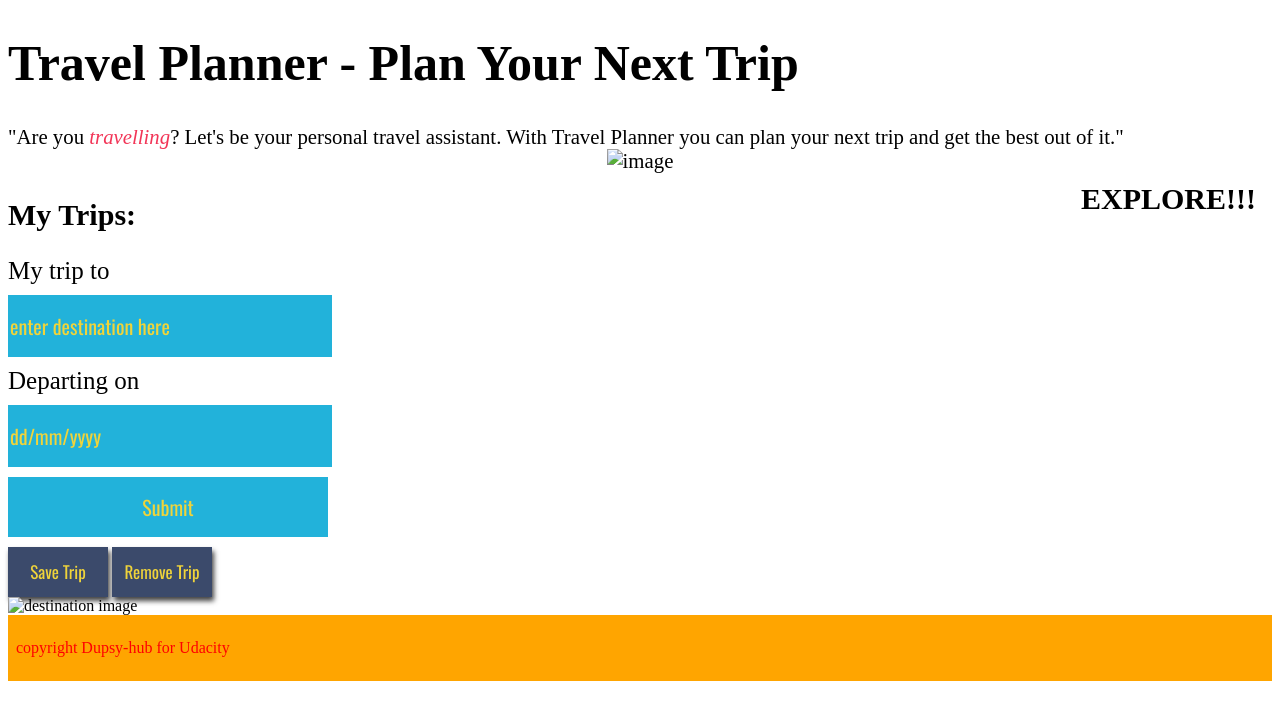
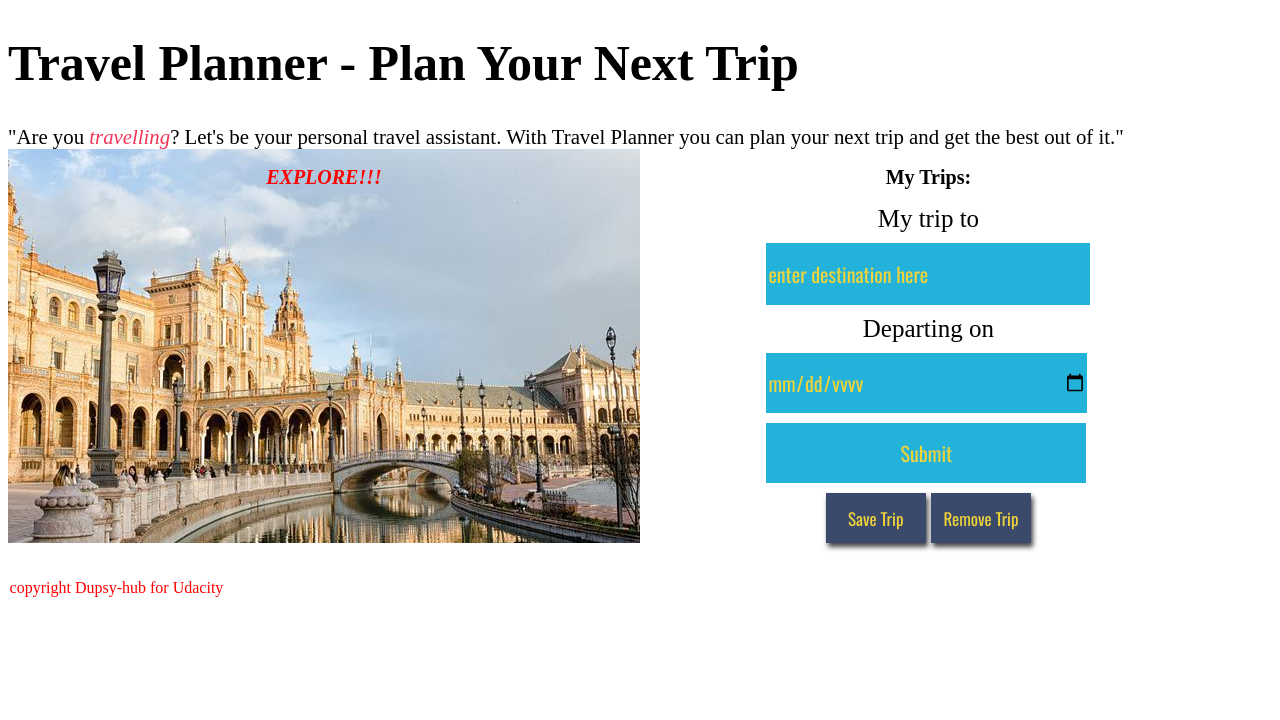
Before and after one commit to Dupsy-hub/Fend-Capstone-Travel-App, a website built with webpack: page src/client/views/index.html in a window 1280 px wide. Built offline with nearby package versions, Linux system fonts and the light colour scheme; files whose address does not match are found by name; a web font is replaced by a local one.

Commit message:
formhandler.js

```diff
--- a/package.json
+++ b/package.json
@@ -6,6 +6,7 @@
   "scripts": {
     "test": "jest",
     "start": "node src/server/server.js",
+    "dev": "nodemon src/server/server.js",
     "build-prod": "webpack --config webpack.prod.js",
     "build-dev": "webpack-dev-server --config webpack.dev.js --open"
   },
@@ -31,6 +32,7 @@
     "html-webpack-plugin": "^5.5.0",
     "mini-css-extract-plugin": "^2.6.1",
     "node-sass": "^7.0.1",
+    "nodemon": "^2.0.19",
     "optimize-css-assets-webpack-plugin": "^6.0.1",
     "sass-loader": "^13.0.2",
     "style-loader": "^3.3.1",
--- a/src/client/index.js
+++ b/src/client/index.js
@@ -1,16 +1,55 @@
-import {handleSubmit} from './js/formHandler'
-import { urlChecker } from './js/urlChecker'
+import { handleSubmit } from "./js/formHandler";
+import { urlChecker } from "./js/urlChecker";
+import architecture from "./views/media/architecture-3363159_640.jpg";
 
+import "./styles/main.scss";
+import "./styles/header.scss";
+import "./styles/footer.scss";
+import "./styles/form.scss";
 
+// document.getElementById("img").src = architecture;
+document.getElementById(
+  "left-box"
+).style.backgroundImage = `url(${architecture})`;
 
-import './styles/style.scss'
-import './styles/header.scss'
-import './styles/footer.scss'
-import './styles/form.scss'
+// Getting html elements
+const date = document.getElementById("date");
+const location = document.getElementById("location");
+const temp_high = document.getElementById("temp_high");
+const temp_low = document.getElementById("temp_low");
+const dest_pic = document.getElementById("dest_pic");
+const obj = localStorage.getItem("1");
+if (obj) {
+  const data = JSON.parse(obj);
+  date.innerHTML = data.date;
+  location.innerHTML = data.location;
+  temp_high.innerHTML = data.temp_high;
+  temp_low.innerHTML = data.temp_low;
+  dest_pic.src = data.dest_pic;
+}
 
+document.getElementById("saveButton").addEventListener("click", (e) => {
+  // Creating an object with trip details
+  const obj = {
+    date: date.innerHTML,
+    location: location.innerHTML,
+    temp_high: temp_high.innerHTML,
+    temp_low: temp_low.innerHTML,
+    dest_pic: dest_pic.src,
+  };
+  // Saving a json string of object to local storage
+  localStorage.setItem("1", JSON.stringify(obj));
+});
 
+document.getElementById("removeButton").addEventListener("click", (e) => {
+  localStorage.removeItem("1");
+  date.innerHTML = "";
+  location.innerHTML = "";
+  temp_high.innerHTML = "";
+  temp_low.innerHTML = "";
+  dest_pic.src = "";
+  document.getElementById("location").value = "";
+  document.getElementById("departure").value = "";
+});
 
-export {
-    handleSubmit,
-    urlChecker
-}
+export { handleSubmit, urlChecker };
--- a/src/client/js/formHandler.js
+++ b/src/client/js/formHandler.js
@@ -1,164 +1,97 @@
-async function handleSubmit() {
+async function handleSubmit(event) {
   // Event Listener to add function to HTML element
-    document.getElementById('submit').addEventListener('click', performAction);
+  event.preventDefault();
+  const date = document.getElementById("departure").value;
+  const location = document.getElementById("location").value;
+  console.log(date);
+  console.log(location);
+  // Convert to milisecond
+  const departureDate = new Date(date).getTime();
+  const day = 1000 * 60 * 60 * 24;
 
-    /* Function called by event listener */
-    function performAction(event) {
-        event.preventDefault();
-        const date = document.getElementById('departure').value;
-        const location = document.getElementById('location').value;
+  //   // Implement countdown logic
+  const countDownFn = () => {
+    //Get today,s date and time
+    let today = new Date().getTime();
+    // Find the differece between today and countdown date
+    let timeSpan = departureDate - today;
 
-        // countdown function to travel date
-       // https://stackabuse.com/how-to-build-a-date-countdown-with-vanilla-javascript/
+    if (timeSpan < 0) {
+      console.log("Unfortunately we have past the travel day");
+      return;
+    } else {
+      // Time calculations for days left
+      const days = Math.ceil(timeSpan / day);
+      console.log(days);
+    }
+  };
+  countDownFn();
 
-
-       let interval;
-
-       // Convert to milisecond
-       const second = 1000;
-       const minute = second * 60;
-       const hour = minute * 60;
-       const day = hour * 24;
-
-
-       const departureDate = new Date ();
-       //Setting travel date a week from current date
-       departureDate = new Date(departureDate.getTime() + 7 * day);
-
-       // Implement countdown logic
-       const countDownFn = () => {
-
-            //Get today,s date and time
-            let today =new Date().getTime();
-            // Find the differece between today and countdown date
-            let timeSpan = (departureDate - today);
-
-            if (timeSpan <= -today) {
-                console.log("Unfortunately we have past the travel day");
-                clearInterval(interval);
-                return;
-            } else if (timeSpan <= 0) {
-                console.log("Today is the travel date");
-                clearInterval(interval);
-              }  else {
-                // Time calculations for days left
-            const days = Math.floor(distance / (1000 * 60 * 60 * 24));
-
-
-
-              }
-
-        }
-
-    interval = setInterval(countDownFn, day);
-
-
-    // Get geoCoordinates from geonames
-    const geonamesCoordinates = (async() => {
-        await fetch("http://localhost:8000/geonames", {
-        method: 'POST',
-        body: JSON.stringify({ city:location }),
+  //   // Get geoCoordinates from geonames
+  let lat, long;
+  try {
+    console.log("day");
+    const g = await fetch("http://localhost:8000/getLocation", {
+      method: "POST",
+      body: JSON.stringify({ location: location }),
       headers: {
-            'Content-Type': 'application/json'
-        }
-    })
-
-    })
-
-    try{
-        const location = (async() => {
-            await geonamesCoordinates.json();
-
-                latitude= location.geonames[0].lat
-                longitude= location.geonames[0].lng
-        })
-
-        }catch (error) {
-            console.log("error", error);
-        }
-
-            /* Get weatherdata for location */
-    const weatherbitForecast = (async() => {
-        await fetch('http://localhost:8000/weatherbit', {
-        method: 'POST',
-        body: JSON.stringify({ lat: latitude, long: longitude }),
-        headers: {
-            'Content-Type': 'application/JSON'
-        }
-    })
-
-    })
-    try {
-        const res = (async() => {
-            await weatherbitForecast.json();
-        })
-
-        } catch(error){
-            console.log("error", error)
-    }
-
-
-   /* Get Image from pixabay */
-   const getImage = (async() => {
-    await fetch('/getImage', { city: location})
-    async function getImage() {
-        try {
-            const response = await fetch('http://localhost:8000/image', {
-                method: 'POST',
-                headers: { 'Content-Type': 'application/json' },
-                body: JSON.stringify({ destination: destination, country: country })
+        "Content-Type": "application/json",
+      },
     });
-
+    console.log(day);
+    const loc = await g.json();
+    lat = loc.lat;
+    long = loc.long;
+    console.log(loc);
   } catch (error) {
     console.log(error);
   }
 
-    }
-   })
-
-
-    const postData = async (url = "", data = {}) => {
-             console.log('Analyzing:', data);
-            const response = await fetch(url, {
-                method: 'POST',
-                credentials: 'same-origin',
-                mode: 'cors',
+  /* Get weatherdata for location */
+  const weatherbitForecast = async () => {};
+  try {
+    console.log(long);
+    const res = await fetch("http://localhost:8000/getWeather", {
+      method: "POST",
+      body: JSON.stringify({ lat: lat, lon: long }),
       headers: {
-                    'Content-Type': 'application/json',
+        "Content-Type": "application/JSON",
       },
-                body: JSON.stringify(data)
     });
-            try {
-            const newData = await response.json();
-            console.log(newData)
-            return newData;
+    const data = await res.json();
+    console.log(data);
+    document.getElementById("date").innerHTML = new Date(
+      departureDate
+    ).toDateString();
+    document.getElementById("location").innerHTML = location;
+    document.getElementById(
+      "temp_high"
+    ).innerHTML = `Temp high: ${data.data[0].high_temp}`;
+    document.getElementById(
+      "temp_low"
+    ).innerHTML = `Temp low: ${data.data[0].low_temp}`;
   } catch (error) {
-            console.log('error', error);
-        }
-    };
-
-
-    // Function to Update UI
-    const updateUI = async()=>{
-        try {
-            const request = await fetch('/all');
-
-            const updatedData = await request.json();
-
-            //update elements with the received data
-            document.getElementById("date").innerHTML = updatedData.date(`Your trip is ${timeSpan} day(s) away.`);
-            document.getElementById("title").innerHTML = updatedData.title('Typical weather for then is');
-            document.getElementById("temp_high").innerHTML =updatedData.temp_high(`High Temperature: ${data.highTemp}`);
-            document.getElementById("temp_low").innerHTML = updatedData.temp_low(`Low Temperature: ${data}. lowTemp}`);
-            document.getElementById("dest_pic").innerHTML = updatedData.dest_pic(`<img src=${data.getImageUrl}>`);
-
-
-            }catch (error) {
-            console.log("error", error);
+    console.log(error);
   }
 
+  /* Get Image from pixabay */
+  try {
+    const response = await fetch("http://localhost:8000/getImage", {
+      method: "POST",
+      headers: { "Content-Type": "application/json" },
+      body: JSON.stringify({
+        city: location,
+      }),
+    });
+    const data = await response.json();
+    if (data.totalHits > 0) {
+      const imgURL = data.hits[0].webformatURL;
+      document.getElementById("dest_pic").src = imgURL;
+      document.getElementById("dest_pic").style.width = "30";
+      document.getElementById("dest_pic").style.height = "30";
     }
-
+  } catch (error) {
+    console.log(error);
   }
 }
-    export { handleSubmit }
+export { handleSubmit };
--- a/src/client/styles/footer.scss
+++ b/src/client/styles/footer.scss
@@ -1,5 +1,4 @@
 footer{
-    background-color: orange;
-    padding: 0.5em;
+    padding: 0.1em;
     color: #FF0000;
 }
--- a/src/client/styles/form.scss
+++ b/src/client/styles/form.scss
@@ -48,4 +48,9 @@ input{
         font-family: 'Oswald', sans-serif;
         border: none;
         box-shadow: 2px 4px 5px #444;
+        cursor: pointer;
     }
+
+    #submit {
+        cursor: pointer;
+    }
--- a/src/client/styles/header.scss
+++ b/src/client/styles/header.scss
@@ -16,7 +16,13 @@ h1{
     font-size: 50px;
 }
 h2{
-    font-size:30px;
+    font-size:20px;
+
+}
+
+#explore {
+    color: rgb(255, 0, 0);
+    font-style: italic;
 }
 
 textarea{
@@ -26,12 +32,11 @@ textarea{
     font-family: 'Oswald', sans-serif;
 }
 .container{
-    background-image:"https://pixabay.com/photos/architecture-travel-old-city-3363159.jpg";
     position: relative;
     text-align: center;
+    display: flex;
 }
-.top-right{
-    position: absolute;
-    top: 8px;
-    right: 16px;
+#left-box {
+    min-width: 50%;
+    margin-right: 10%;
 }
--- a/src/client/views/index.html
+++ b/src/client/views/index.html
@@ -5,46 +5,48 @@
   <meta charset="UTF-8">
   <title>Travel Planner</title>
   <link href="https://fonts.googleapis.com/css?family=Oswald:400,600,700|Ranga:400,700&display=swap" rel="stylesheet">
-  <link rel="stylesheet" href="style.scss">
+  <link rel="stylesheet" href="style.css">
 </head>
 
 <body>
   <header>
     <h1>Travel Planner - Plan Your Next Trip</h1>
-    <div class="intro">"Are you <span class="emphasized">travelling</span>? Let's be your personal travel assistant. With Travel Planner you can plan
+    <div class="intro">"Are you <span class="emphasized">travelling</span>? Let's be your personal travel assistant.
+      With Travel Planner you can plan
       your next trip and get the best out of it."
       <div class="container">
         <div id="left-box">
-            <img class = "logo" src="media\architecture-3363159_640.jpg/" alt="image" style="width:50%;" />
-            <div class="top-right"><h2>EXPLORE!!!</h2></div>
+          <div class="top-right">
+            <h2 id="explore">EXPLORE!!!</h2>
+          </div>
+        </div>
+        <div id="right-box">
+          <h2>My Trips:</h2>
+          <form class="entry_holder_form" onsubmit="return Client.handleSubmit(event)">
+            <label for="location">My trip to</label>
+            <input type="text" id="location" placeholder="enter destination here">
+            <label for="departureDate">Departing on</label>
+            <input type="date" id="departure" />
+            <input type="button" id="submit" placeholder="submit" value="Submit"
+              onclick="return Client.handleSubmit(event)" onsubmit="return Client.handleSubmit(event)">
+          </form>
+          <div class="buttons">
+            <button id="saveButton" type="submit">Save Trip</button>
+            <button id="removeButton" type="submit">Remove Trip</button>
+          </div>
         </div>
       </div>
     </div>
   </header>
-
-    <div id=" right-box">
-    <h2>My Trips:</h2>
-    <form class = "entry_holder_form" onsubmit="return Client.handleSubmit(event)">
-      <label for="location">My trip to</label>
-      <input type="text" id="location" placeholder="enter destination here">
-      <label for="departureDate">Departing on</label>
-      <input type="text" id="departure" placeholder="dd/mm/yyyy" rows="9" cols="50"></textarea>
-      <input type="button" id="submit" placeholder="submit" value="Submit" onclick="return Client.handleSubmit(event)" onsubmit="return Client.handleSubmit(event)">
-    </form>
-  </div>
-      <div class="buttons">
-        <button id ="saveButton" type="Submit">Save Trip</button>
-        <button id ="removeButton" type="Submit">Remove Trip</button>
-      </div>
   </div>
 
-<section id = "results__container">
+  <section id="results__container">
     <div>
       <div id="date"></div>
-      <div id ="title"></div>
+      <div id="location"></div>
       <div id="temp_high"></div>
       <div id="temp_low"></div>
-      <img id ="dest_pic" src =""  alt = "destination image" width="45" height="45">
+      <img id="dest_pic" src="" alt="">
 
     </div>
   </section>
@@ -54,4 +56,5 @@
   <script type="text/javascript" src="../../../dist/main.js"></script>
 
 </body>
+
 </html>
```
Also changed, not shown: src/client/styles/main.scss (renamed from src/client/styles/style.scss, +0 -15 lines), src/server/server.js (+36 -34 lines), 1 other file. Lines whose indentation alone changed are shown as unchanged.
